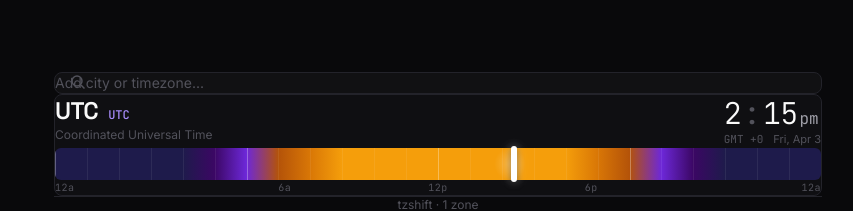
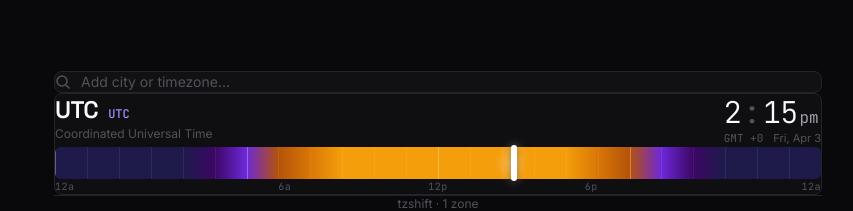
Before and after one commit to lwlee2608/tz-shift, a React (Vite) app: page / in a window 1280 px wide. Shown: the part 273-484 px from the top of the page, without its empty margins (202-1055 px from the left). Built offline with nearby package versions, Linux system fonts and the light colour scheme.

Commit message:
Fix search icon overlap in timezone input

```diff
--- a/src/components/TimezoneSearch.tsx
+++ b/src/components/TimezoneSearch.tsx
@@ -64,9 +64,12 @@
 
   return (
     <div className="relative" ref={dropdownRef}>
-      <div className="relative">
+      <div
+        className="flex items-center gap-2.5 pl-3.5 pr-4 py-2.5 bg-bg-secondary border border-border rounded-lg
+          focus-within:border-accent/50 focus-within:ring-1 focus-within:ring-accent/20 transition-all"
+      >
         <svg
-          className="absolute left-4 top-1/2 -translate-y-1/2 text-text-muted pointer-events-none"
+          className="text-text-muted pointer-events-none flex-shrink-0"
           width="16" height="16" viewBox="0 0 16 16" fill="none" stroke="currentColor" strokeWidth="1.5"
         >
           <circle cx="7" cy="7" r="5" />
@@ -80,10 +83,7 @@
           onFocus={() => setIsOpen(true)}
           onKeyDown={handleKeyDown}
           placeholder="Add city or timezone..."
-          className="w-full pl-12 pr-4 py-2.5 bg-bg-secondary border border-border rounded-lg
-            text-sm text-text-primary placeholder:text-text-muted
-            focus:outline-none focus:border-accent/50 focus:ring-1 focus:ring-accent/20
-            transition-all"
+          className="w-full bg-transparent text-sm text-text-primary placeholder:text-text-muted focus:outline-none"
         />
       </div>
 
```
